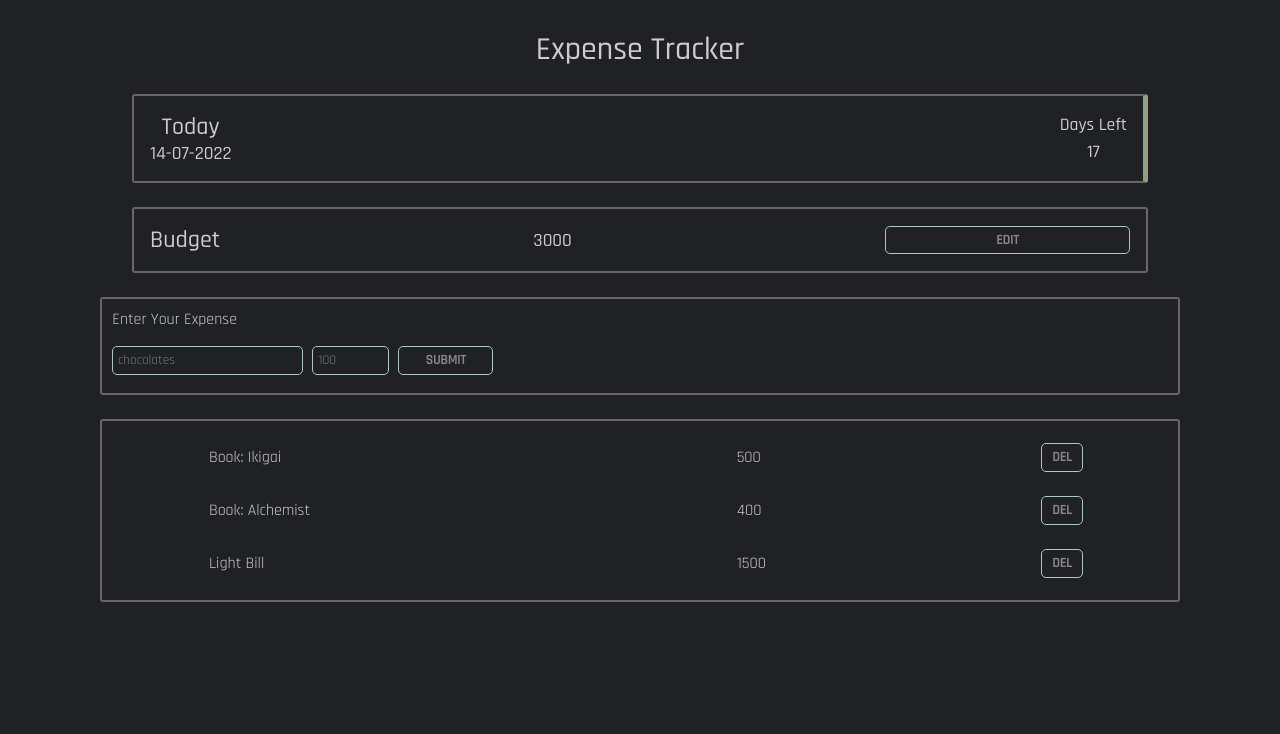
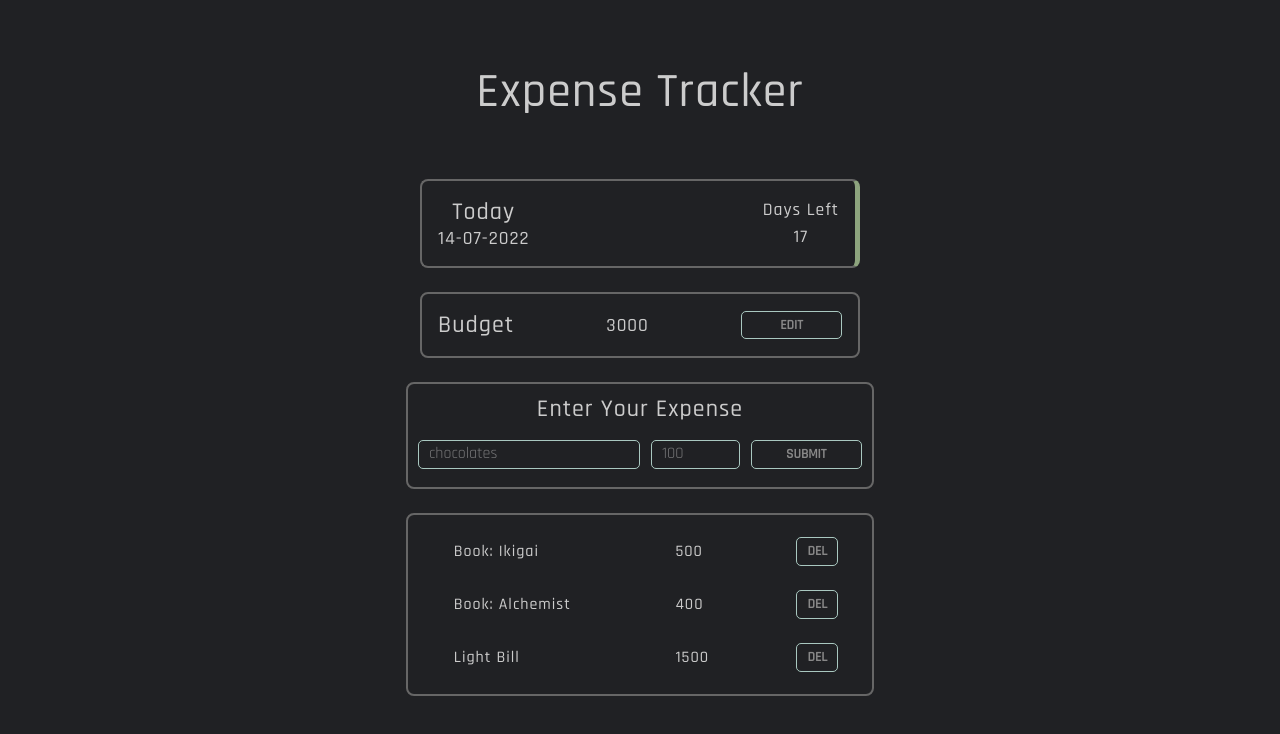
Before and after one commit to Aditi002-holo/expense-tracker, a plain HTML site: page index.html in a window 1280 px wide. Drawn offline with Linux system fonts and the light colour scheme; a web font is replaced by a local one.

Commit message:
add media query (>475px)

```diff
--- a/style.css
+++ b/style.css
@@ -23,6 +23,8 @@ body {
     text-transform: capitalize;
     background-color: #202124;
     color: #ccc;
+    font-weight: 500;
+    letter-spacing: 1px;
 }
 
 h1, h2, h3, h4, h5, h6 {
@@ -158,3 +160,29 @@ input::placeholder {
 .expense-item button {
     padding: 5px 10px;
 }
+
+@media(min-width: 475px) {
+    header {
+        padding: 2rem;
+        font-size: 1.5rem;
+    }
+    main {
+        width: 550px;
+        margin: 0 auto;
+    }
+
+    section {
+        border-radius: 0.5rem;
+    }
+
+    .main-section {
+        font-size: 1.5rem;
+        display: grid;
+        grid-template-columns: 1fr;
+    }
+
+    input::placeholder {
+        font-size: 1rem;
+        padding: 5px;
+    }
+}
```
Also changed, not shown: index.html (+0 -1 lines).
